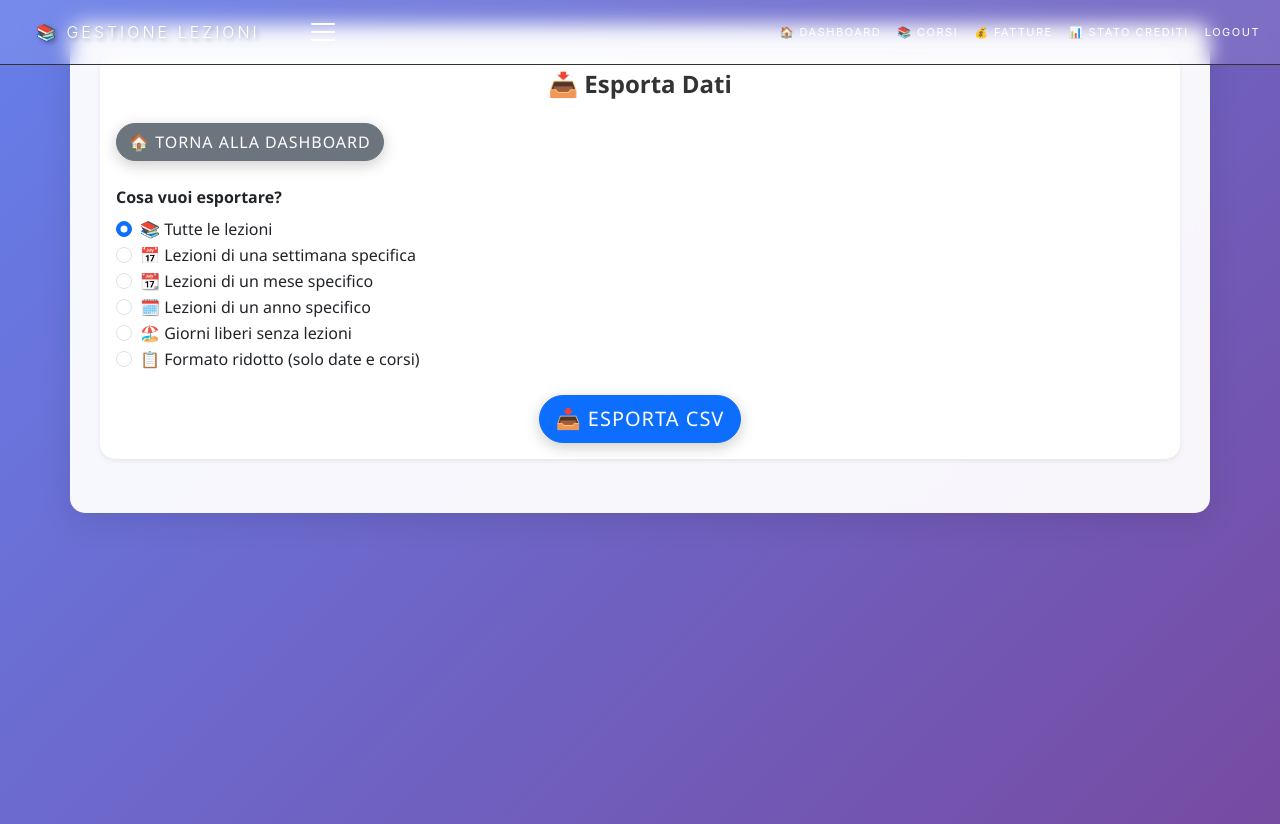
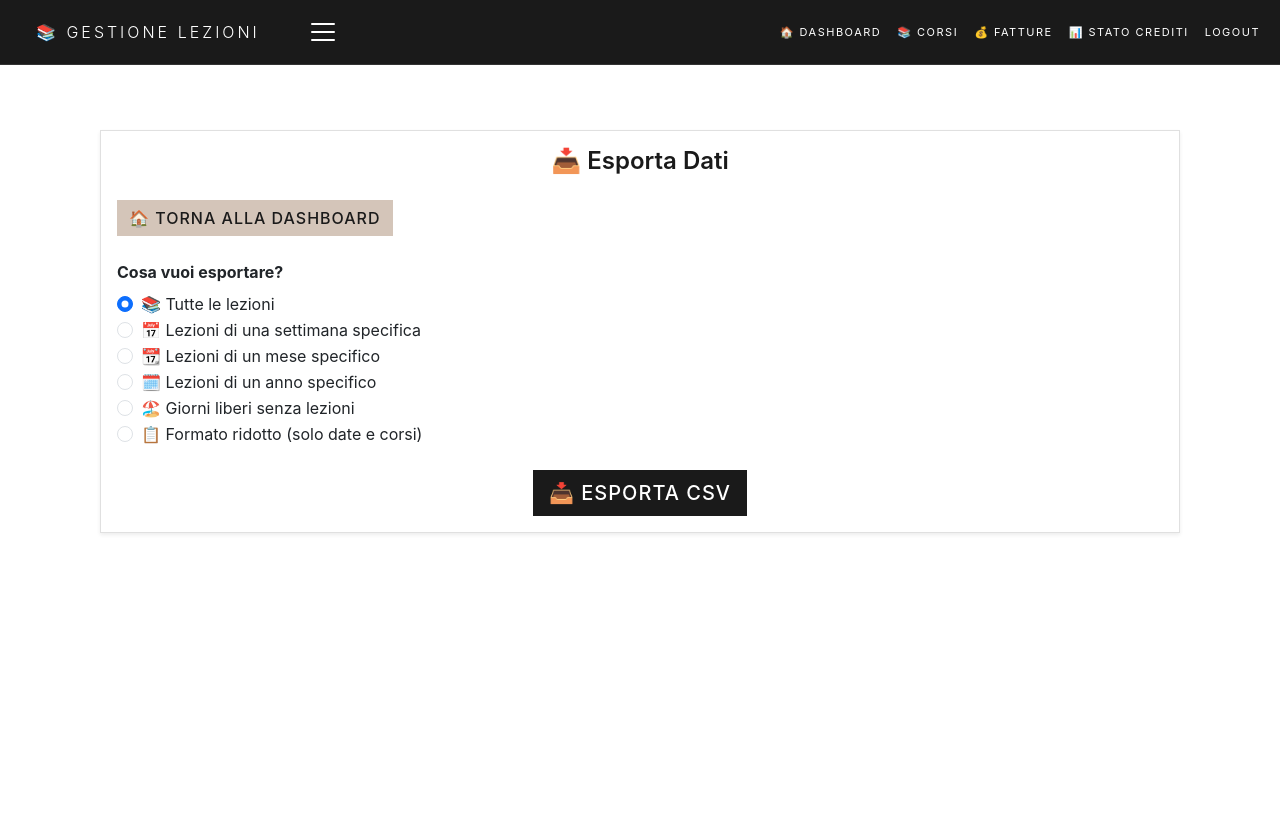
Before and after one commit to Matluc88/gestione-lezioni, a Flask app: page /esporta_csv in a window 1280 px wide. After the commit the page ends 534 px from the top, so only its background shows below. Run offline with Flask 3, Linux system fonts and the light colour scheme; a user stored in the database is signed in; parts of the project's set-up code (start-up, migrations or seed data) failed here and were passed over; some libraries are stand-ins or nearby versions.

Commit message:
Uniformazione finale 6 pagine rimanenti in stile Zara
Completata l'uniformazione totale dell'app in stile Zara minimalista:

Pagine uniformate:
- calendario.html: rimossi colori blu (#007bff, #0d6efd, #0b5ed7)
- esporta_opzioni.html: rimosso gradient blu/viola (#667eea, #764ba2)
- stato_crediti.html: rimossi gradient blu/viola e colori blu
- fatture.html: rimossi gradient blu/viola/rosso, colori blu
- modifica_fattura.html: rimossi gradient blu/viola/rosso, colori blu
- aggiungi_fattura.html: rimossi gradient blu/viola/rosso, colori blu

Modifiche applicate uniformemente:
- Background bianco #ffffff con padding-top: 76px
- Bottoni quadrati (border-radius: 0) neri (#1a1a1a)/beige (#d4c5b9)/caramello (#a67c52)
- Card e componenti senza ombre, bordi quadrati
- Table header beige (#d4c5b9) invece di blu
- Form inputs quadrati con focus caramello
- Font Apple system (-apple-system, BlinkMacSystemFont)
- Rimossi tutti i gradient colorati e effetti hover

RISULTATO: Applicazione 100% uniforme con estetica Zara minimalista

```diff
--- a/templates/esporta_opzioni.html
+++ b/templates/esporta_opzioni.html
@@ -7,65 +7,69 @@
     <link href="https://cdn.jsdelivr.net/npm/bootstrap@5.3.0/dist/css/bootstrap.min.css" rel="stylesheet">
     <style>
         body {
-            background: linear-gradient(135deg, #667eea 0%, #764ba2 100%);
+            background: #ffffff;
             min-height: 100vh;
-            font-family: 'Segoe UI', Tahoma, Geneva, Verdana, sans-serif;
+            font-family: -apple-system, BlinkMacSystemFont, 'Segoe UI', Roboto, 'Helvetica Neue', Arial, sans-serif;
+            padding-top: 76px;
         }
         .container {
-            background: rgba(255, 255, 255, 0.95);
-            border-radius: 15px;
-            box-shadow: 0 8px 32px rgba(0, 0, 0, 0.1);
-            backdrop-filter: blur(10px);
+            background: #ffffff;
+            border-radius: 0;
+            box-shadow: none;
+            backdrop-filter: none;
             margin-top: 20px;
             margin-bottom: 20px;
             padding: 30px;
         }
-        .navbar {
-            background: rgba(255, 255, 255, 0.1) !important;
-            backdrop-filter: blur(10px);
-            border-bottom: 1px solid rgba(255, 255, 255, 0.2);
-        }
-        .navbar-brand {
-            color: white !important;
-            font-weight: bold;
-            text-shadow: 2px 2px 4px rgba(0, 0, 0, 0.3);
-        }
         .btn {
-            border-radius: 25px;
+            border-radius: 0;
             font-weight: 500;
             text-transform: uppercase;
             letter-spacing: 1px;
             transition: all 0.3s ease;
-            box-shadow: 0 4px 15px rgba(0, 0, 0, 0.2);
+            box-shadow: none;
+            border: none;
         }
-        .btn:hover {
-            transform: translateY(-2px);
-            box-shadow: 0 6px 20px rgba(0, 0, 0, 0.3);
+        .btn-primary {
+            background-color: #1a1a1a;
+            color: #ffffff;
+        }
+        .btn-primary:hover {
+            background-color: #a67c52;
+            color: #ffffff;
+        }
+        .btn-secondary {
+            background-color: #d4c5b9;
+            color: #1a1a1a;
+        }
+        .btn-secondary:hover {
+            background-color: #a67c52;
+            color: #ffffff;
         }
         .card {
-            border: none;
-            border-radius: 15px;
-            box-shadow: 0 4px 20px rgba(0, 0, 0, 0.1);
-            transition: transform 0.3s ease;
+            border: 1px solid #e0e0e0;
+            border-radius: 0;
+            box-shadow: none;
+            transition: none;
         }
         .card:hover {
-            transform: translateY(-5px);
+            transform: none;
         }
         .form-control, .form-select {
-            border-radius: 10px;
-            border: 2px solid #e0e0e0;
+            border-radius: 0;
+            border: 1px solid #e0e0e0;
             transition: all 0.3s ease;
         }
         .form-control:focus, .form-select:focus {
-            border-color: #667eea;
-            box-shadow: 0 0 0 0.2rem rgba(102, 126, 234, 0.25);
+            border-color: #a67c52;
+            box-shadow: 0 0 0 0.2rem rgba(166, 124, 82, 0.25);
         }
         h1, h2, h3, h4 {
-            color: #333;
+            color: #1a1a1a;
             font-weight: 600;
         }
         .alert {
-            border-radius: 10px;
+            border-radius: 0;
             border: none;
         }
 
```
Also changed, not shown: templates/aggiungi_fattura.html (+17 -5 lines), templates/calendario.html (+28 -9 lines), templates/fatture.html (+56 -7 lines), templates/modifica_fattura.html (+17 -5 lines), templates/stato_crediti.html (+12 -11 lines).
